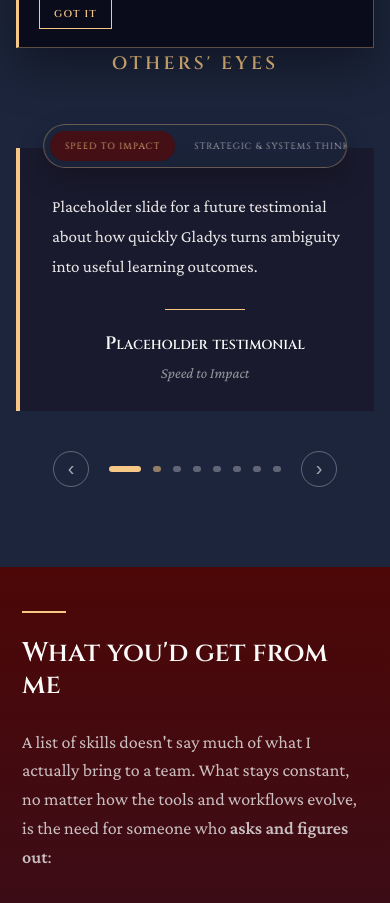
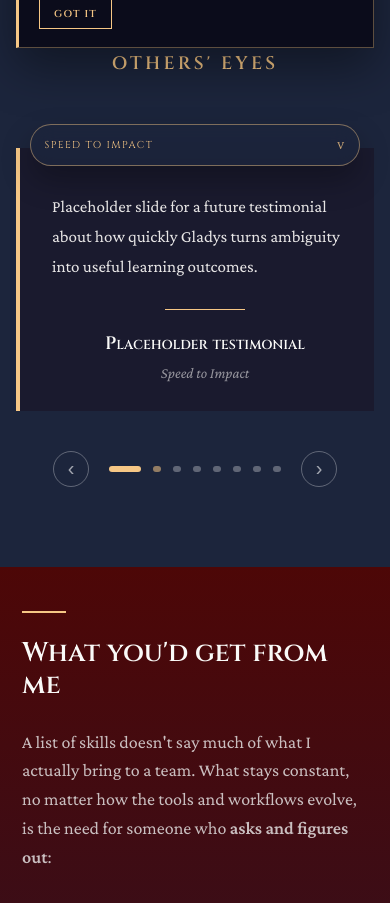
Before and after one commit to gladysboswicaksono/meettheowl, a React (Vite) app: page / in a window 390 px wide. Shown: the part 780-1683 px from the top of the page. Built offline with nearby package versions, Linux system fonts and the light colour scheme.

Commit message:
Use collapsed testimonial theme pill

```diff
--- a/src/components/Testimonials.jsx
+++ b/src/components/Testimonials.jsx
@@ -92,6 +92,7 @@ export default function Testimonials() {
     return linkedIndex >= 0 ? linkedIndex : 0;
   });
   const [expanded, setExpanded] = useState(false);
+  const [themeMenuOpen, setThemeMenuOpen] = useState(false);
   const [isMobile, setIsMobile] = useState(false);
   const [notDesktop, setNotDesktop] = useState(false);
   const sectionRef = useRef(null);
@@ -134,6 +135,7 @@ export default function Testimonials() {
     trackEvent('testimonial_slide', '/', testimonials[next].name);
     setCurrent(next);
     setExpanded(false);
+    setThemeMenuOpen(false);
     window.history.replaceState(
       null,
       '',
@@ -146,6 +148,9 @@ export default function Testimonials() {
     const next = firstIndexForTab(tabId);
     if (next >= 0) go(next);
   };
+
+  const activeTabLabel = getTabLabel(activeTabId);
+  const inactiveTabs = testimonialTabs.filter((tab) => tab.id !== activeTabId);
 
   // Swipe navigation
   const touchStart = useRef(null);
@@ -177,20 +182,34 @@ export default function Testimonials() {
         </h2>
 
         <div className="testimonial-stage">
-          <div className="tabs testimonials-tabs" role="tablist" aria-label="Testimonial themes">
-            {testimonialTabs.map((tab) => (
+          <nav className="testimonial-theme-nav" aria-label="Testimonial themes">
+            <button
+              type="button"
+              className="testimonial-theme-pill"
+              onClick={() => setThemeMenuOpen((open) => !open)}
+              aria-expanded={themeMenuOpen}
+              aria-controls="testimonial-theme-menu"
+            >
+              <span>{activeTabLabel}</span>
+              <span className="testimonial-theme-pill__chevron" aria-hidden="true">v</span>
+            </button>
+            <div
+              id="testimonial-theme-menu"
+              className={`testimonial-theme-menu${themeMenuOpen ? ' is-open' : ''}`}
+              hidden={!themeMenuOpen}
+            >
+              {inactiveTabs.map((tab) => (
                 <button
                   key={tab.id}
                   type="button"
-                className={`tab-btn testimonial-theme-option${activeTabId === tab.id ? ' active' : ''}`}
+                  className="testimonial-theme-option"
                   onClick={() => switchTab(tab.id)}
-                role="tab"
-                aria-selected={activeTabId === tab.id}
                 >
                   {tab.label}
                 </button>
               ))}
             </div>
+          </nav>
 
         {/* Card */}
         <div className="testimonial-card" onTouchStart={onTouchStart} onTouchEnd={onTouchEnd}>
@@ -204,7 +223,6 @@ export default function Testimonials() {
 
           {/* Slide */}
           <div className={`testimonial-slide testimonial-slide--${activeTabId}`}>
-            <div className="testimonial-theme-indicator">{getTabLabel(activeTabId)}</div>
             {t.isPlaceholder ? (
               <div style={paraStyle}>{t.keyQuote}</div>
             ) : isMobile && !expanded ? (
--- a/src/styles/projects.css
+++ b/src/styles/projects.css
@@ -998,12 +998,9 @@
   background-color: #f6c7854f;
 }
 
-.testimonials-tabs {
-  margin-bottom: 24px;
-}
-
 .testimonial-stage {
   position: relative;
+  padding-top: 24px;
 }
 
 .testimonial-card {
@@ -1013,20 +1010,83 @@
 
 .testimonial-slide {
   border-left: 4px solid var(--gold);
-  padding: 1.5rem 1rem 1.5rem 2rem;
+  padding: 2.75rem 1rem 1.5rem 2rem;
 }
 
-.testimonial-theme-indicator {
-  display: inline-flex;
+.testimonial-theme-nav {
+  position: absolute;
+  top: 0;
+  left: 50%;
+  z-index: 3;
+  transform: translateX(-50%);
+  width: min(92%, 360px);
+}
+
+.testimonial-theme-pill {
+  width: 100%;
+  min-height: 42px;
+  display: flex;
   align-items: center;
-  margin-bottom: 1.25rem;
-  padding: 0.4rem 0.65rem;
+  justify-content: space-between;
+  gap: 12px;
   border: 1px solid rgba(246, 199, 133, 0.45);
+  border-radius: 999px;
+  background: rgba(28, 37, 60, 0.86);
   color: var(--gold);
   font-family: var(--font-display);
-  font-size: 0.6875rem;
+  font-size: 0.75rem;
   letter-spacing: 0.14em;
   text-transform: uppercase;
+  padding: 0.7rem 1rem;
+  box-shadow: 0 14px 30px rgba(0, 0, 0, 0.28);
+  backdrop-filter: blur(12px);
+  cursor: pointer;
+}
+
+.testimonial-theme-pill__chevron {
+  font-family: var(--font-body);
+  font-size: 0.75rem;
+  color: rgba(246, 199, 133, 0.8);
+}
+
+.testimonial-theme-menu {
+  position: absolute;
+  top: calc(100% + 8px);
+  left: 0;
+  right: 0;
+  display: grid;
+  gap: 6px;
+  padding: 8px;
+  border: 1px solid rgba(246, 199, 133, 0.35);
+  border-radius: 20px;
+  background: rgba(28, 37, 60, 0.96);
+  box-shadow: 0 16px 34px rgba(0, 0, 0, 0.35);
+  backdrop-filter: blur(14px);
+}
+
+.testimonial-theme-menu[hidden] {
+  display: none;
+}
+
+.testimonial-theme-option {
+  width: 100%;
+  border: 0;
+  border-radius: 999px;
+  background: transparent;
+  color: rgba(255, 255, 255, 0.78);
+  font-family: var(--font-display);
+  font-size: 0.6875rem;
+  letter-spacing: 0.12em;
+  text-align: left;
+  text-transform: uppercase;
+  padding: 0.7rem 0.85rem;
+  cursor: pointer;
+}
+
+.testimonial-theme-option:hover,
+.testimonial-theme-option:focus-visible {
+  background: rgba(91, 6, 6, 0.58);
+  color: var(--gold);
 }
 
 .testimonial-person {
@@ -1057,59 +1117,18 @@
   margin-bottom: 0;
 }
 
-@media (max-width: 900px) {
-  .testimonial-stage {
-    padding-top: 24px;
+@media (max-width: 600px) {
+  .testimonial-theme-nav {
+    width: min(94%, 330px);
   }
 
-  .testimonials-tabs {
-    position: absolute;
-    top: 0;
-    left: 50%;
-    z-index: 3;
-    transform: translateX(-50%);
-    width: min(100%, max-content);
-    max-width: 100%;
-    margin: 0;
-    padding: 6px;
-    gap: 4px;
-    overflow-x: auto;
-    border: 1px solid rgba(246, 199, 133, 0.35);
-    border-radius: 999px;
-    background: rgba(28, 37, 60, 0.78);
-    box-shadow: 0 12px 28px rgba(0, 0, 0, 0.24);
-    backdrop-filter: blur(12px);
-    scrollbar-width: none;
+  .testimonial-theme-pill {
+    font-size: 0.625rem;
+    padding: 0.65rem 0.85rem;
   }
 
-  .testimonials-tabs::-webkit-scrollbar {
-    display: none;
-  }
-
-  .testimonials-tabs .testimonial-theme-option {
-    flex: 0 0 auto;
-    border: 0;
-    border-radius: 999px;
-    padding: 9px 15px;
-    color: rgba(255, 255, 255, 0.72);
-    font-size: 9px;
-  }
-
-  .testimonials-tabs .testimonial-theme-option:first-child {
-    border-left: 0;
-  }
-
-  .testimonials-tabs .testimonial-theme-option.active {
-    background: rgba(91, 6, 6, 0.68);
-    color: var(--gold);
-  }
-
-  .testimonial-slide {
-    padding-top: 2.75rem;
-  }
-
-  .testimonial-theme-indicator {
-    display: none;
+  .testimonial-theme-option {
+    font-size: 0.625rem;
   }
 }
 
```
Lines whose indentation alone changed are shown as unchanged.
